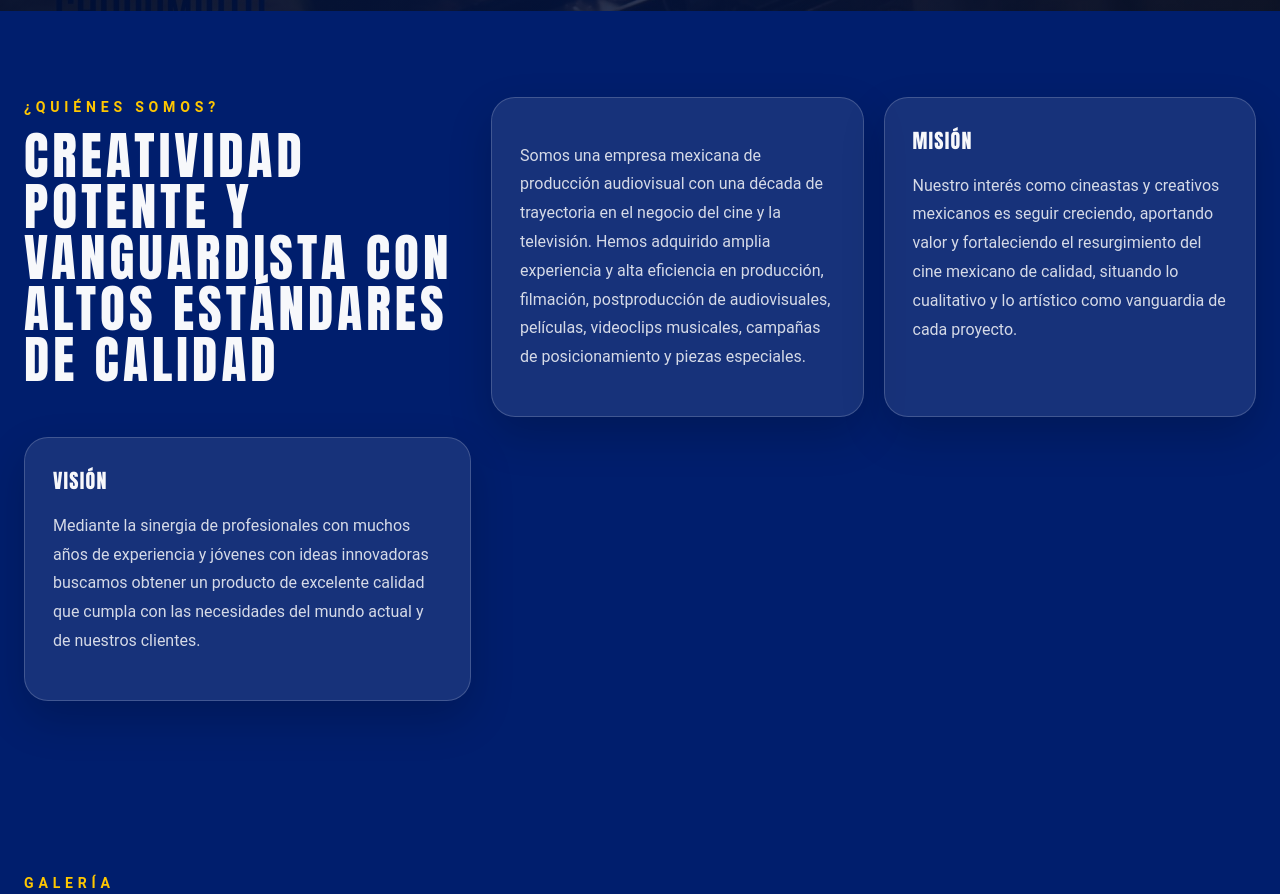
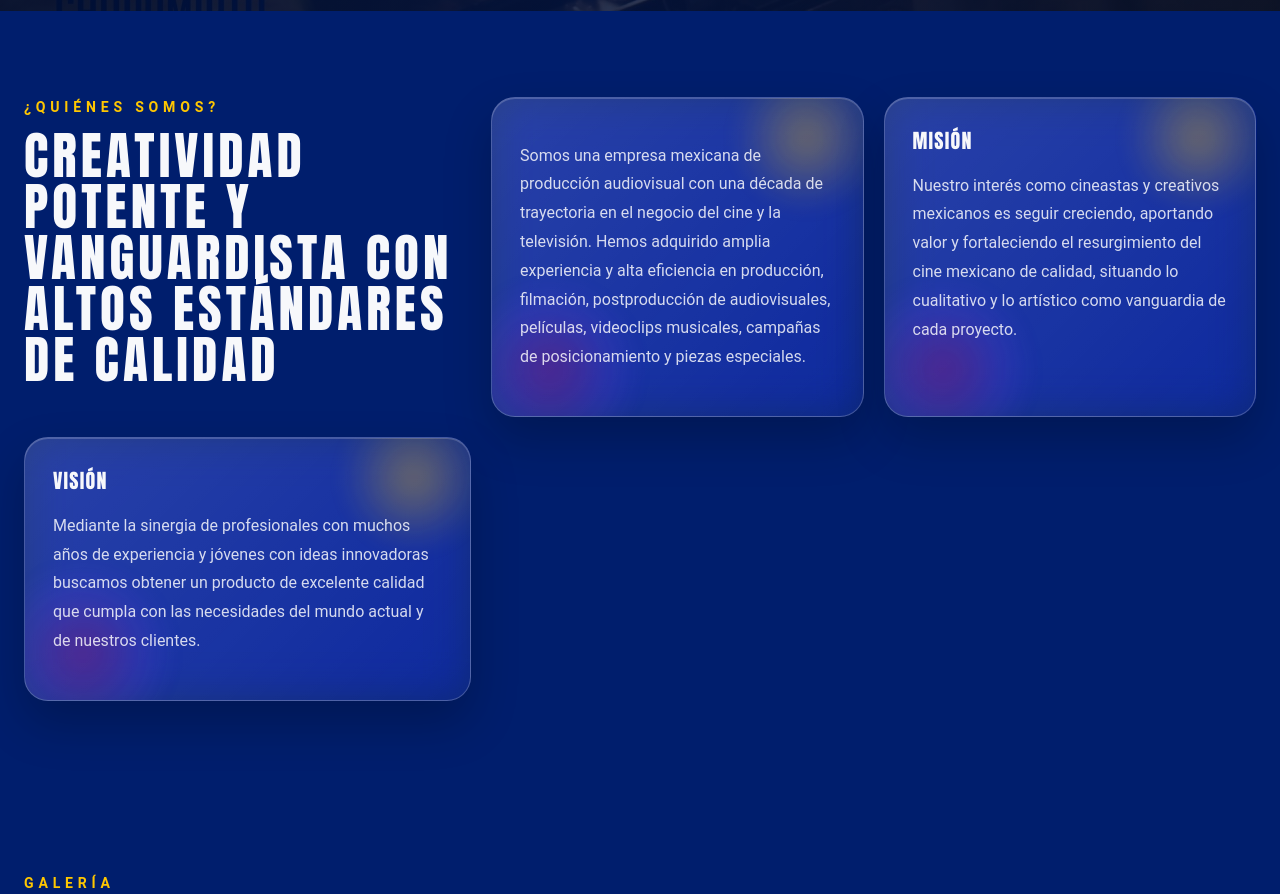
Before and after one commit to diego-devs/chupamirtoproducciones, a React (Vite) app: page / in a window 1280 px wide. Shown: the part 885-1779 px from the top of the page. Built offline with nearby package versions, Linux system fonts and the light colour scheme; grey boxes are pictures that could not be loaded.

Commit message:
feat: add glassmorphism to mission cards

```diff
--- a/src/App.css
+++ b/src/App.css
@@ -266,7 +266,50 @@
 }
 
 .text-card {
+  position: relative;
   padding: 28px;
+}
+
+.info-grid .text-card {
+  background: linear-gradient(135deg, rgba(255, 255, 255, 0.16), rgba(255, 255, 255, 0.05));
+  border: 1px solid rgba(255, 255, 255, 0.22);
+  backdrop-filter: blur(22px) saturate(155%);
+  -webkit-backdrop-filter: blur(22px) saturate(155%);
+  box-shadow:
+    0 22px 48px rgba(0, 0, 0, 0.22),
+    inset 0 1px 0 rgba(255, 255, 255, 0.18);
+}
+
+.info-grid .text-card::before,
+.info-grid .text-card::after {
+  content: '';
+  position: absolute;
+  inset: auto;
+  border-radius: 999px;
+  pointer-events: none;
+  filter: blur(12px);
+  opacity: 0.95;
+}
+
+.info-grid .text-card::before {
+  top: -34px;
+  right: -18px;
+  width: 148px;
+  height: 148px;
+  background: radial-gradient(circle, rgba(255, 199, 0, 0.38) 0%, rgba(255, 199, 0, 0.06) 58%, transparent 74%);
+}
+
+.info-grid .text-card::after {
+  left: -28px;
+  bottom: -40px;
+  width: 172px;
+  height: 172px;
+  background: radial-gradient(circle, rgba(225, 0, 80, 0.28) 0%, rgba(117, 67, 255, 0.14) 52%, transparent 76%);
+}
+
+.info-grid .text-card > * {
+  position: relative;
+  z-index: 1;
 }
 
 .text-card h3,
```
